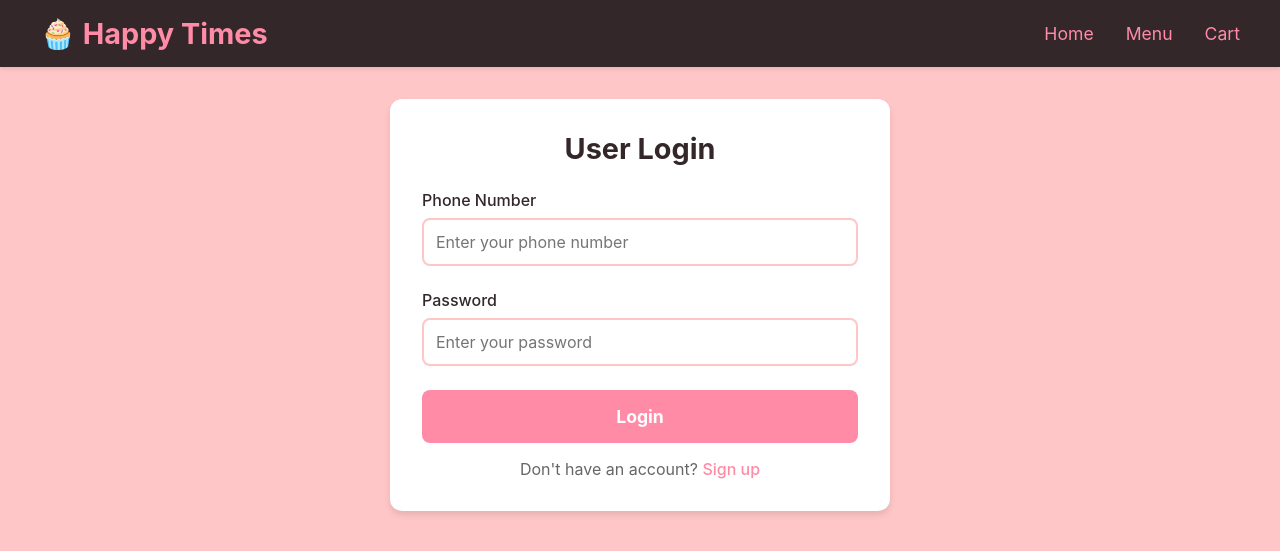
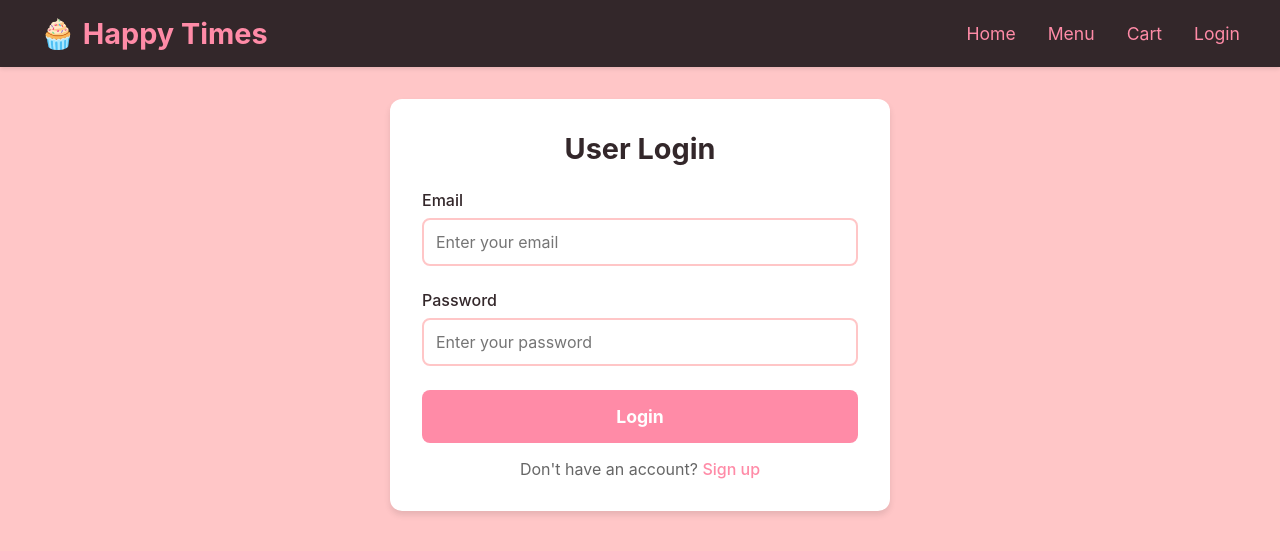
Before and after one commit to JacobMaximus/happy-times-django, a Django app: page /login/ in a window 1280 px wide. Shown: the top 551 px of the page. Run offline with Django 5.2, Linux system fonts and the light colour scheme.

Commit message:
finished login with db

```diff
--- a/happytimes/happytimes/settings.py
+++ b/happytimes/happytimes/settings.py
@@ -126,3 +126,5 @@ STATIC_URL = 'static/'
 # https://docs.djangoproject.com/en/5.2/ref/settings/#default-auto-field
 
 DEFAULT_AUTO_FIELD = 'django.db.models.BigAutoField'
+
+AUTH_USER_MODEL = 'home.CustomUser'
--- a/happytimes/home/static/js/login.js
+++ b/happytimes/home/static/js/login.js
@@ -16,15 +16,15 @@ document.querySelectorAll('.toggle-form').forEach(button => {
     });
 });
 
-// Handle admin login
+// Handle admin login -- THIS IS FOR ADMIN
 document.getElementById('adminLoginForm')?.addEventListener('submit', async (e) => {
     e.preventDefault();
     const email = document.getElementById('email').value;
     const password = document.getElementById('password').value;
 
     try {
-        // Here you would typically make an API call to verify credentials
-        // For now, we'll use localStorage to simulate authentication
+        // Using localStorage to simulate authentication
+        // but we ought to make an API call to verify credentials
         if (email === 'admin@happytimes.com' && password === 'admin123') {
             localStorage.setItem('adminAuth', 'true');
             window.location.href = 'admin-panel.html';
@@ -36,59 +36,118 @@ document.getElementById('adminLoginForm')?.addEventListener('submit', async (e)
     }
 });
 
-// Handle user login
-document.getElementById('userLoginForm')?.addEventListener('submit', async (e) => {
-    e.preventDefault();
-    const phone = document.getElementById('phone').value;
-    const password = document.getElementById('password').value;
+// Handle user login -- USERRRRRRRRRRR
+// document.getElementById('userLoginForm')?.addEventListener('submit', async (e) => {
+//     e.preventDefault();
+//     const phone = document.getElementById('phone').value;
+//     const password = document.getElementById('password').value;
 
-    try {
-        // Here you would typically make an API call to verify credentials
-        // For now, we'll use localStorage to simulate authentication
-        const users = JSON.parse(localStorage.getItem('users')) || [];
-        const user = users.find(u => u.phone === phone && u.password === password);
+//     try {
+//         // Using localStorage to simulate authentication
+//         // but we ought to make an API call to verify credentials
+//         const users = JSON.parse(localStorage.getItem('users')) || [];
+//         const user = users.find(u => u.phone === phone && u.password === password);
 
-        if (user) {
-            localStorage.setItem('userAuth', JSON.stringify(user));
-            window.location.href = 'index.html';
-        } else {
-            alert('Invalid credentials');
-        }
-    } catch (error) {
-        alert('Login failed. Please try again.');
-    }
-});
+//         if (user) {
+//             localStorage.setItem('userAuth', JSON.stringify(user));
+//             window.location.href = 'index.html';
+//         } else {
+//             alert('Invalid credentials');
+//         }
+//     } catch (error) {
+//         alert('Login failed. Please try again.');
+//     }
+// });
 
-// Handle user signup
+// Handle user signup -- USER SIGNUPP
+// document.getElementById('userSignupForm')?.addEventListener('submit', async (e) => {
+//     e.preventDefault();
+//     const name = document.getElementById('signupName').value;
+//     const phone = document.getElementById('signupPhone').value;
+//     const password = document.getElementById('signupPassword').value;
+//     const confirmPassword = document.getElementById('confirmPassword').value;
+
+//     if (password !== confirmPassword) {
+//         alert('Passwords do not match');
+//         return;
+//     }
+
+//     try {
+//         // Using localStorage to simulate authentication
+//         // but we ought to make an API call to verify credentials
+//         const users = JSON.parse(localStorage.getItem('users')) || [];
+
+//         if (users.some(u => u.phone === phone)) {
+//             alert('Phone number already registered');
+//             return;
+//         }
+
+//         const newUser = { name, phone, password };
+//         users.push(newUser);
+//         localStorage.setItem('users', JSON.stringify(users));
+
+//         alert('Account created successfully! Please login.');
+//         window.location.href = 'user-login.html';
+//     } catch (error) {
+//         alert('Registration failed. Please try again.');
+//     }
+// });
+
+
+
+// Signup
 document.getElementById('userSignupForm')?.addEventListener('submit', async (e) => {
     e.preventDefault();
     const name = document.getElementById('signupName').value;
+    const email = document.getElementById('signupEmail').value;
     const phone = document.getElementById('signupPhone').value;
     const password = document.getElementById('signupPassword').value;
     const confirmPassword = document.getElementById('confirmPassword').value;
 
-    if (password !== confirmPassword) {
-        alert('Passwords do not match');
-        return;
+    try {
+        const response = await fetch('/api/signup/', {
+            method: 'POST',
+            headers: {
+                'Content-Type': 'application/json',
+            },
+            body: JSON.stringify({ name, email, phone_number: phone, password, confirm_password: confirmPassword }),
+        });
+
+        const data = await response.json();
+        if (data.success) {
+            alert('Signup successful! You can now log in.');
+            // Switch back to login form
+            document.querySelector('[data-form="login"]').click();
+        } else {
+            alert(data.error || 'Signup failed');
+        }
+    } catch (err) {
+        alert('Signup error occurred');
     }
+});
+
+// Login
+document.getElementById('userLoginForm')?.addEventListener('submit', async (e) => {
+    e.preventDefault();
+    const email = document.getElementById('email').value;
+    const password = document.getElementById('password').value;
 
     try {
-        // Here you would typically make an API call to create a new user
-        // For now, we'll use localStorage to simulate user registration
-        const users = JSON.parse(localStorage.getItem('users')) || [];
+        const response = await fetch('/api/login/', {
+            method: 'POST',
+            headers: {
+                'Content-Type': 'application/json',
+            },
+            body: JSON.stringify({ email, password }),
+        });
 
-        if (users.some(u => u.phone === phone)) {
-            alert('Phone number already registered');
-            return;
+        const data = await response.json();
+        if (data.success) {
+            window.location.href = '/';  // Or wherever you want to go
+        } else {
+            alert(data.error || 'Login failed');
         }
-
-        const newUser = { name, phone, password };
-        users.push(newUser);
-        localStorage.setItem('users', JSON.stringify(users));
-
-        alert('Account created successfully! Please login.');
-        window.location.href = 'user-login.html';
-    } catch (error) {
-        alert('Registration failed. Please try again.');
+    } catch (err) {
+        alert('Login error occurred');
     }
 });
--- a/happytimes/home/templates/home/pages/menu.html
+++ b/happytimes/home/templates/home/pages/menu.html
@@ -17,6 +17,12 @@
                 <a href="{% url 'menu' %}">Menu</a>
                 <a href="{% url 'cart' %}">Cart</a>
                 <!-- <a href="about.html">About</a> -->
+                <!-- <a href="{% url 'login_page' %}">Login</a> -->
+                {% if user.is_authenticated %}
+                    <a href="{% url 'profile' %}">Profile</a>
+                {% else %}
+                    <a href="{% url 'login_page' %}">Login</a>
+                {% endif %}
             </nav>
         </div>
     </header>
--- a/happytimes/home/templates/home/loginAndAdmin/user-login.html
+++ b/happytimes/home/templates/home/userLogin/user-login.html
@@ -16,6 +16,14 @@
                 <a href="{% url 'menu' %}">Menu</a>
                 <a href="{% url 'cart' %}">Cart</a>
                 <!-- <a href="about.html">About</a> -->
+                <!-- <a href="{% url 'login_page' %}">Login</a> -->
+                {% if user.is_authenticated %}
+                    <a href="{% url 'profile' %}">Profile</a>
+                {% else %}
+                    <a href="{% url 'login_page' %}">Login</a>
+                {% endif %}
+
+
             </nav>
         </div>
     </header>
@@ -24,10 +32,11 @@
         <div class="auth-container">
             <div class="auth-box">
                 <h2>User Login</h2>
-                <form id="userLoginForm" class="auth-form">
+                <form id="userLoginForm" class="auth-form" autocomplete="off">
+                    <!-- {% csrf_token %} -->
                     <div class="form-group">
-                        <label for="phone">Phone Number</label>
-                        <input type="tel" id="phone" required placeholder="Enter your phone number">
+                        <label for="email">Email</label>
+                        <input type="email" id="email" name="email" required placeholder="Enter your email">
                     </div>
                     <div class="form-group">
                         <label for="password">Password</label>
@@ -40,10 +49,15 @@
 
             <div class="auth-box hidden" id="signupForm">
                 <h2>Create Account</h2>
-                <form id="userSignupForm" class="auth-form">
+                <form id="userSignupForm" class="auth-form" autocomplete="off">
+                    <!-- {% csrf_token %} -->
                     <div class="form-group">
                         <label for="signupName">Full Name</label>
                         <input type="text" id="signupName" required placeholder="Enter your full name">
+                    </div>
+                    <div class="form-group">
+                        <label for="signupEmail">Email</label>
+                        <input type="email" id="signupEmail" name="email" required placeholder="Enter your email">
                     </div>
                     <div class="form-group">
                         <label for="signupPhone">Phone Number</label>
--- a/happytimes/home/urls.py
+++ b/happytimes/home/urls.py
@@ -1,11 +1,22 @@
 from django.urls import path
 from . import views
+from .views import signup_view, login_view, user_login_page, profile_view, logout_view
 
 urlpatterns = [
     path('home', views.home, name='home'),
     path('menu/', views.menu, name='menu'),
     path('cart/', views.cart, name='cart'),
-    path('login/', views.login, name='login'),
-    path('admin-login/', views.admin, name='admin'),
-    path('admin-panel/', views.admin_panel, name='admin-panel'),
+    # path('login/', views.login, name='login'),
+    # path('admin-login/', views.admin, name='admin'),
+    # path('admin-panel/', views.admin_panel, name='admin-panel'),
+    # path('user-login', views.user_login, name='user-login'),
+
+    path('api/signup/', signup_view, name='signup'),
+    path('api/login/', login_view, name='login'),
+    path('', views.home, name='home'),
+    path('login/', user_login_page, name='login_page'),
+
+    path('profile/', profile_view, name='profile'),
+    path('logout/', logout_view, name='logout'),
+
 ]
--- a/happytimes/home/views.py
+++ b/happytimes/home/views.py
@@ -1,24 +1,106 @@
 from django.shortcuts import render, get_object_or_404
-from .models import Cake, OrderList, OrderDetail, User
+# from .models import Cake, OrderList, OrderDetail, User
 
 # Create your views here.
 def home(request):
-    return render(request, 'home/index.html')
+    return render(request, 'home/index.html', {'user': request.user})
 
 def menu(request):
-    return render(request, 'home/pages/menu.html')
+    return render(request, 'home/pages/menu.html', {'user': request.user})
 
 def cart(request):
-    return render(request, 'home/pages/cart.html')
+    return render(request, 'home/pages/cart.html', {'user': request.user})
 
-def login(request):
-    return render(request, 'home/loginAndAdmin/user-login.html')
 
-def admin(request):
-    return render(request, 'home/loginAndAdmin/admin-login.html')
+# def login(request):
+#     return render(request, 'home/loginAndAdmin/user-login.html')
 
-def admin_panel(request):
-    return render(request, 'home/loginAndAdmin/admin-panel.html')
+# def admin(request):
+#     return render(request, 'home/loginAndAdmin/admin-login.html')
+
+# def admin_panel(request):
+#     return render(request, 'home/loginAndAdmin/admin-panel.html')
+
+''''''
+import json
+from django.http import JsonResponse
+from django.views.decorators.csrf import csrf_exempt
+from django.contrib.auth import authenticate, login as django_login
+from django.contrib.auth.hashers import make_password
+from .models import CustomUser
+
+@csrf_exempt
+def signup_view(request):
+    if request.method == 'POST':
+        data = json.loads(request.body)
+        name = data.get('name')
+        email = data.get('email')
+        phone = data.get('phone_number')
+        password = data.get('password')
+        confirm_password = data.get('confirm_password')
+
+        if password != confirm_password:
+            return JsonResponse({'success': False, 'error': 'Passwords do not match'})
+
+        if CustomUser.objects.filter(email=email).exists():
+            return JsonResponse({'success': False, 'error': 'Email already registered'})
+
+        if CustomUser.objects.filter(phone_number=phone).exists():
+            return JsonResponse({'success': False, 'error': 'Phone number already registered'})
+
+        CustomUser.objects.create(
+            username=email,
+            name=name,
+            email=email,
+            phone_number=phone,
+            password=make_password(password)
+        )
+        return JsonResponse({'success': True})
+
+    return JsonResponse({'success': False, 'error': 'Invalid request method'})
+
+@csrf_exempt
+def login_view(request):
+    if request.method == 'POST':
+        data = json.loads(request.body)
+        email = data.get('email')
+        password = data.get('password')
+
+        user = authenticate(request, username=email, password=password)
+        if request.user.is_authenticated:
+            # Logged in
+            name = request.user.password
+            email = request.user.email
+            # print(name, email)
+
+        if user is not None:
+            django_login(request, user) # creating login sessions.
+            return JsonResponse({'success': True})
+        else:
+            return JsonResponse({'success': False, 'error': 'Invalid credentials'})
+
+    return JsonResponse({'success': False, 'error': 'Invalid request method'})
+
+
+def user_login_page(request):
+    return render(request, 'home/userLogin/user-login.html')
+
+#user profile
+from django.contrib.auth.decorators import login_required
+
+@login_required(login_url='/')  # redirects to login page if not logged in
+def profile_view(request):
+    return render(request, 'home/userLogin/profile.html', {'user': request.user})
+
+#logout
+from django.contrib.auth import logout
+from django.shortcuts import redirect
+
+def logout_view(request):
+    logout(request)
+    return redirect('/')
+
+
 
 # # Show all cakes (for the menu page)
 # def menu_view(request):
@@ -31,3 +113,101 @@ def admin_panel(request):
 #     order = get_object_or_404(OrderList, pk=order_id)
 #     details = OrderDetail.objects.filter(order=order)
 #     return render(request, 'home/pages/order_summary.html', {'order': order, 'details': details})
+
+# ''''''
+# import json
+# from django.http import JsonResponse
+# from django.views.decorators.http import require_http_methods
+# from django.contrib.auth.hashers import make_password, check_password
+# from .models import User
+
+# @require_http_methods(["POST"])
+# def signup(request):
+#     try:
+#         data = json.loads(request.body)
+#         email = data.get('email')
+#         phone_number = data.get('phone')
+#         password = data.get('password')
+
+#         if not all([email, phone_number, password]):
+#             return JsonResponse({
+#                 'success': False,
+#                 'errors': {'general': 'All fields are required'}
+#             }, status=400)
+
+#         # Check if user already exists
+#         if User.objects.filter(email=email).exists():
+#             return JsonResponse({
+#                 'success': False,
+#                 'errors': {'email': 'Email already registered'}
+#             }, status=400)
+
+#         if User.objects.filter(phone_number=phone_number).exists():
+#             return JsonResponse({
+#                 'success': False,
+#                 'errors': {'phone': 'Phone number already registered'}
+#             }, status=400)
+
+#         # Create new user
+#         user = User.objects.create(
+#             email=email,
+#             phone_number=phone_number,
+#             password=make_password(password)
+#         )
+
+#         return JsonResponse({'success': True})
+
+#     except json.JSONDecodeError:
+#         return JsonResponse({
+#             'success': False,
+#             'errors': {'general': 'Invalid JSON data'}
+#         }, status=400)
+#     except Exception as e:
+#         return JsonResponse({
+#             'success': False,
+#             'errors': {'general': str(e)}
+#         }, status=500)
+
+# @require_http_methods(["POST"])
+# def user_login(request):
+#     try:
+#         data = json.loads(request.body)
+#         email = data.get('email')
+#         password = data.get('password')
+
+#         if not all([email, password]):
+#             return JsonResponse({
+#                 'success': False,
+#                 'errors': {'general': 'Email and password are required'}
+#             }, status=400)
+
+#         try:
+#             user = User.objects.get(email=email)
+#         except User.DoesNotExist:
+#             return JsonResponse({
+#                 'success': False,
+#                 'errors': {'general': 'Invalid credentials'}
+#             }, status=401)
+
+#         if not check_password(password, user.password):
+#             return JsonResponse({
+#                 'success': False,
+#                 'errors': {'general': 'Invalid credentials'}
+#             }, status=401)
+
+#         # Set session data
+#         request.session['user_id'] = user.id
+#         request.session['email'] = user.email
+
+#         return JsonResponse({'success': True})
+
+#     except json.JSONDecodeError:
+#         return JsonResponse({
+#             'success': False,
+#             'errors': {'general': 'Invalid JSON data'}
+#         }, status=400)
+#     except Exception as e:
+#         return JsonResponse({
+#             'success': False,
+#             'errors': {'general': str(e)}
+#         }, status=500)
```
Also changed, not shown: happytimes/home/models.py (+46 -31 lines), happytimes/home/templates/home/index.html (+7 -0 lines), happytimes/home/templates/home/pages/cart.html (+6 -1 lines), happytimes/home/templates/home/userLogin/profile.html (added, +17 -0 lines), happytimes/home/migrations/0001_initial.py, happytimes/home/templates/home/admin/admin-login.html (renamed from happytimes/home/templates/home/loginAndAdmin/admin-login.html), happytimes/home/templates/home/admin/admin-panel.html (renamed from happytimes/home/templates/home/loginAndAdmin/admin-panel.html), 1 other file.
